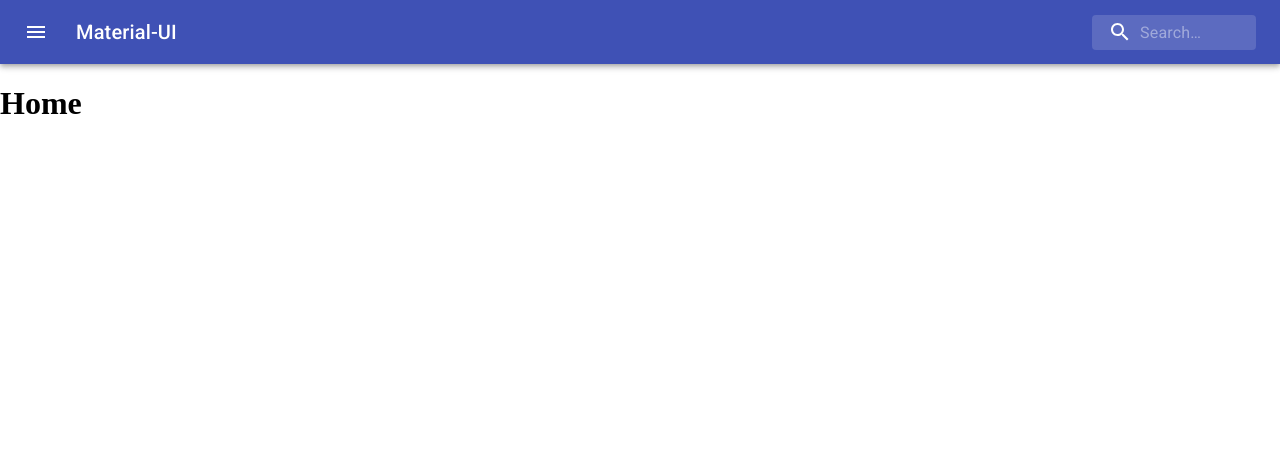
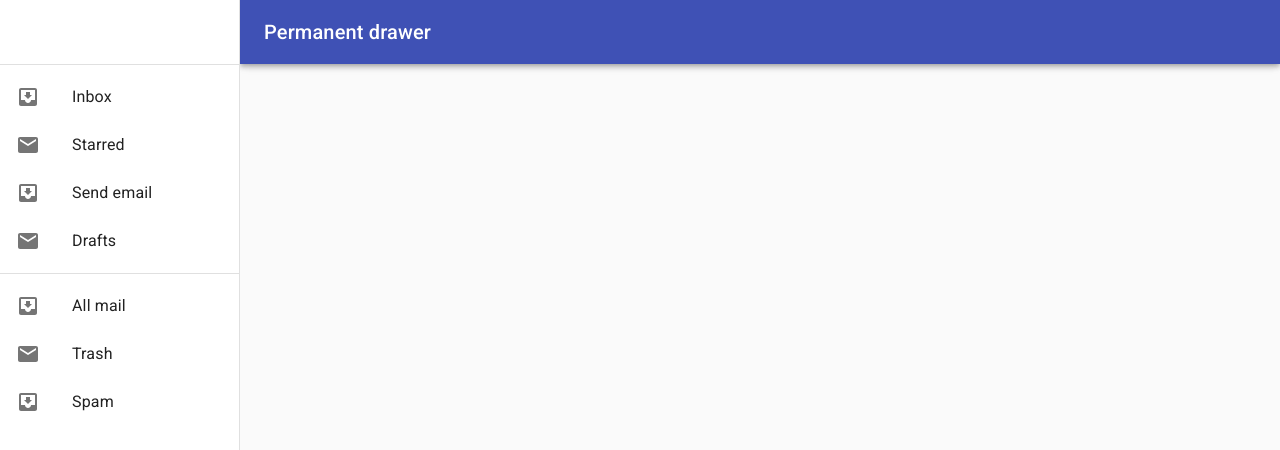
Before and after one commit to haymee77/react-dashboard, a React (Create React App) app: page /#/ in a window 1280 px wide. Shown: the top 450 px of the page. Built offline with nearby package versions, Linux system fonts and the light colour scheme.

Commit message:
add drawer

```diff
--- a/src/App.js
+++ b/src/App.js
@@ -1,16 +1,16 @@
 import React from 'react';
-import { HashRouter, Route } from 'react-router-dom';
+import { BrowserRouter, Route } from 'react-router-dom';
 import Bookings from './routes/Bookings';
 import Home from './routes/Home';
 import Navigation from './routes/Navigation';
 
 function App() {
   return (
-    <HashRouter>
+    <BrowserRouter>
       <Navigation />
       <Route path='/booking' exact={true} component={Bookings} />
       <Route path='/' exact={true} component={Home} />
-    </HashRouter>
+    </BrowserRouter>
   );
 }
 
--- a/src/routes/Navigation.js
+++ b/src/routes/Navigation.js
@@ -1,96 +1,88 @@
 import React from 'react';
+import { makeStyles } from '@material-ui/core/styles';
+import Drawer from '@material-ui/core/Drawer';
+import CssBaseline from '@material-ui/core/CssBaseline';
 import AppBar from '@material-ui/core/AppBar';
 import Toolbar from '@material-ui/core/Toolbar';
-import IconButton from '@material-ui/core/IconButton';
+import List from '@material-ui/core/List';
 import Typography from '@material-ui/core/Typography';
-import InputBase from '@material-ui/core/InputBase';
-import { fade, makeStyles } from '@material-ui/core/styles';
-import MenuIcon from '@material-ui/icons/Menu';
-import SearchIcon from '@material-ui/icons/Search';
+import Divider from '@material-ui/core/Divider';
+import ListItem from '@material-ui/core/ListItem';
+import ListItemIcon from '@material-ui/core/ListItemIcon';
+import ListItemText from '@material-ui/core/ListItemText';
+import InboxIcon from '@material-ui/icons/MoveToInbox';
+import MailIcon from '@material-ui/icons/Mail';
+import { Link } from 'react-router-dom';
+const drawerWidth = 240;
 
 const useStyles = makeStyles((theme) => ({
   root: {
+    display: 'flex',
+  },
+  appBar: {
+    width: `calc(100% - ${drawerWidth}px)`,
+    marginLeft: drawerWidth,
+  },
+  drawer: {
+    width: drawerWidth,
+    flexShrink: 0,
+  },
+  drawerPaper: {
+    width: drawerWidth,
+  },
+  // necessary for content to be below app bar
+  toolbar: theme.mixins.toolbar,
+  content: {
     flexGrow: 1,
-  },
-  menuButton: {
-    marginRight: theme.spacing(2),
-  },
-  title: {
-    flexGrow: 1,
-    display: 'none',
-    [theme.breakpoints.up('sm')]: {
-      display: 'block',
-    },
-  },
-  search: {
-    position: 'relative',
-    borderRadius: theme.shape.borderRadius,
-    backgroundColor: fade(theme.palette.common.white, 0.15),
-    '&:hover': {
-      backgroundColor: fade(theme.palette.common.white, 0.25),
-    },
-    marginLeft: 0,
-    width: '100%',
-    [theme.breakpoints.up('sm')]: {
-      marginLeft: theme.spacing(1),
-      width: 'auto',
-    },
-  },
-  searchIcon: {
-    padding: theme.spacing(0, 2),
-    height: '100%',
-    position: 'absolute',
-    pointerEvents: 'none',
-    display: 'flex',
-    alignItems: 'center',
-    justifyContent: 'center',
-  },
-  inputRoot: {
-    color: 'inherit',
-  },
-  inputInput: {
-    padding: theme.spacing(1, 1, 1, 0),
-    // vertical padding + font size from searchIcon
-    paddingLeft: `calc(1em + ${theme.spacing(4)}px)`,
-    transition: theme.transitions.create('width'),
-    width: '100%',
-    [theme.breakpoints.up('sm')]: {
-      width: '12ch',
-      '&:focus': {
-        width: '20ch',
-      },
-    },
+    backgroundColor: theme.palette.background.default,
+    padding: theme.spacing(3),
   },
 }));
 
-export default function Navigation() {
+export default function PermanentDrawerLeft() {
   const classes = useStyles();
 
   return (
     <div className={classes.root}>
-      <AppBar position='static'>
+      <CssBaseline />
+      <AppBar position='fixed' className={classes.appBar}>
         <Toolbar>
-          <IconButton edge='start' className={classes.menuButton} color='inherit' aria-label='open drawer'>
-            <MenuIcon />
-          </IconButton>
-          <Typography className={classes.title} variant='h6' noWrap>
-            Material-UI
+          <Typography variant='h6' noWrap>
+            Permanent drawer
           </Typography>
-          <div className={classes.search}>
-            <div className={classes.searchIcon}>
-              <SearchIcon />
-            </div>
-            <InputBase
-              placeholder='Search…'
-              classes={{
-                root: classes.inputRoot,
-                input: classes.inputInput,
-              }}
-              inputProps={{ 'aria-label': 'search' }}
-            />
-          </div>
         </Toolbar>
       </AppBar>
+      <Drawer
+        className={classes.drawer}
+        variant='permanent'
+        classes={{
+          paper: classes.drawerPaper,
+        }}
+        anchor='left'
+      >
+        <div className={classes.toolbar} />
+        <Divider />
+        <List>
+          {['Inbox', 'Starred', 'Send email', 'Drafts'].map((text, index) => (
+            <ListItem button key={text} component={Link} to='/booking'>
+              <ListItemIcon>{index % 2 === 0 ? <InboxIcon /> : <MailIcon />}</ListItemIcon>
+              <ListItemText primary={text} />
+            </ListItem>
+          ))}
+        </List>
+        <Divider />
+        <List>
+          {['All mail', 'Trash', 'Spam'].map((text, index) => (
+            <ListItem button key={text} component={Link} to='/'>
+              <ListItemIcon>{index % 2 === 0 ? <InboxIcon /> : <MailIcon />}</ListItemIcon>
+              <ListItemText primary={text} />
+            </ListItem>
+          ))}
+        </List>
+      </Drawer>
+      <main className={classes.content}>
+        <div className={classes.toolbar} />
+      </main>
     </div>
   );
 }
```
